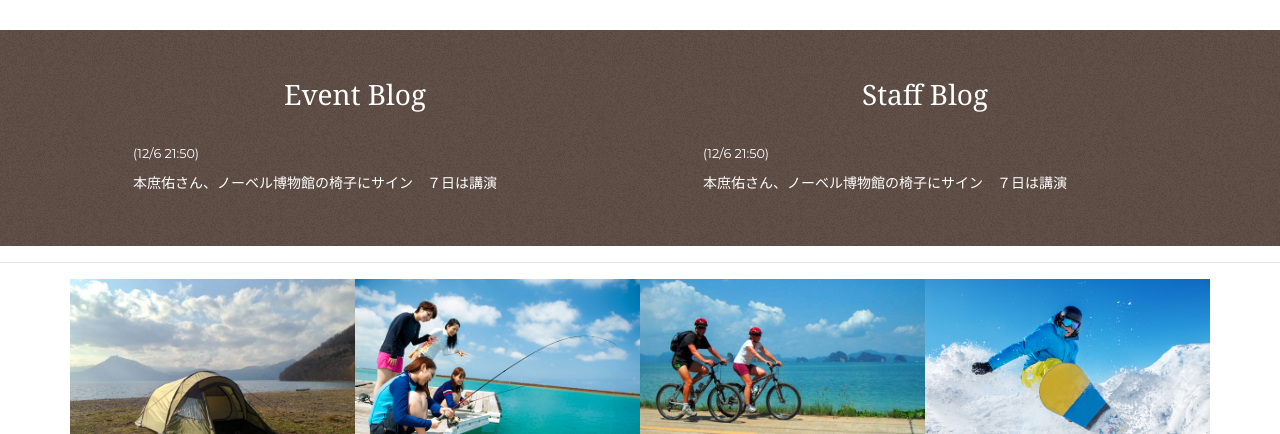
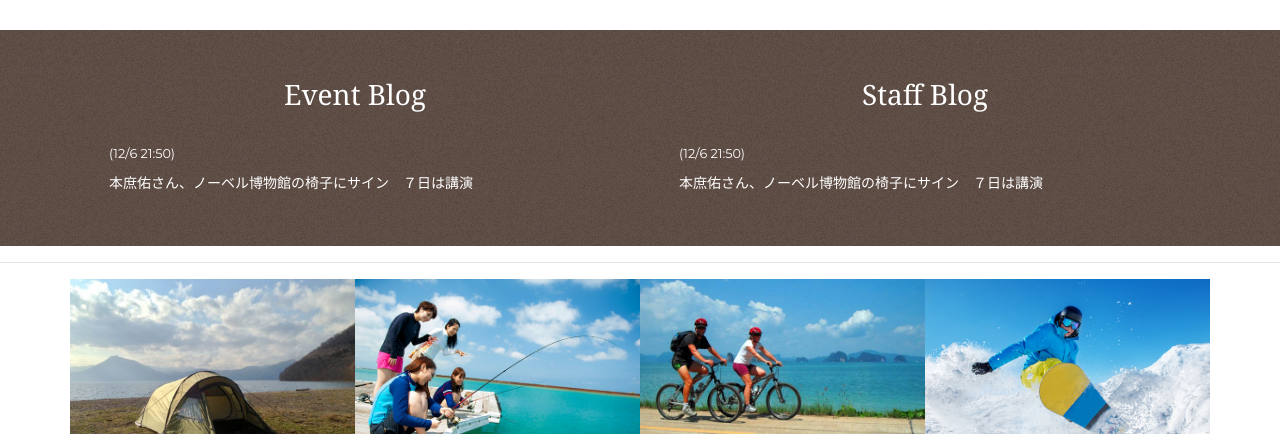
Before and after one commit to Klass-A/satsuki, a website: page dist/index.html in a window 1280 px wide. Shown: the part 666-1100 px from the top of the page. Drawn offline with nearby package versions, Linux system fonts and the light colour scheme.

```diff
--- a/dist/index.html
+++ b/dist/index.html
@@ -75,7 +75,7 @@
           <div class="row mb-2">
 
             <!-- Event Blog -->
-            <div class="col-md-6 px-5">
+            <div class="col-md-6 px-4">
               <div class="blog-section staff-news">
                 <div class="blog-section-header p-2 pb-4">
                   <h3>Event Blog</h3>
@@ -90,7 +90,7 @@
             </div>
 
             <!-- Staff Blog -->
-            <div class="col-md-6 px-5">
+            <div class="col-md-6 px-4">
               <div class="blog-section blog-news">
                 <div class="blog-section-header p-2 pb-4">
                   <h3>Staff Blog</h3>
```
